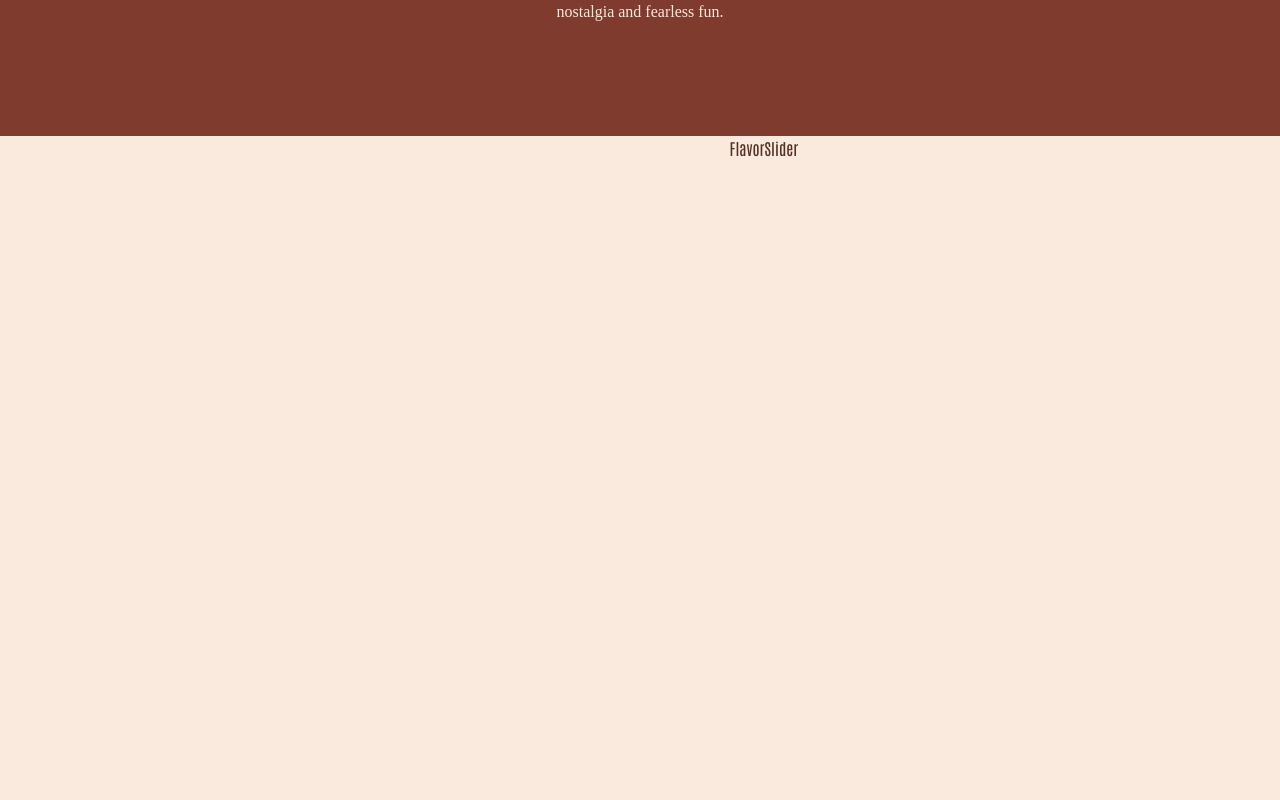
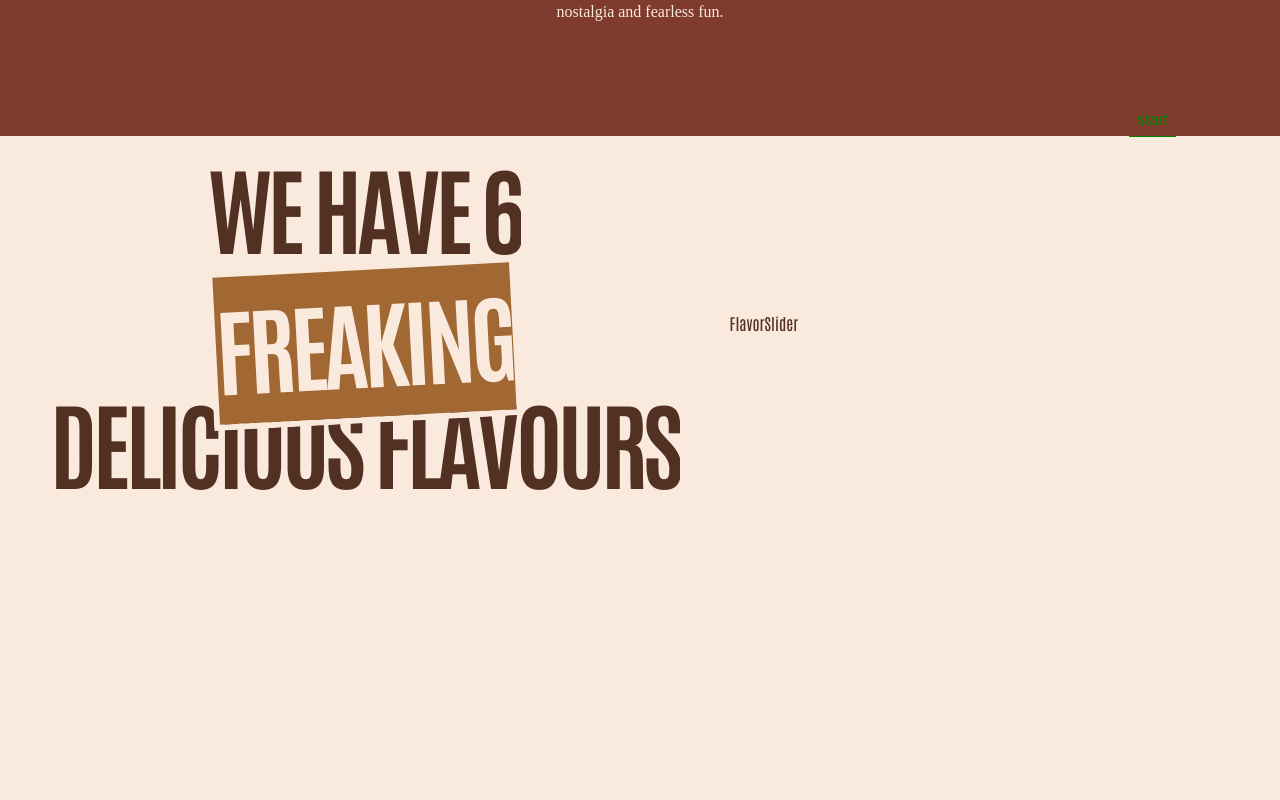
Before and after one commit to Ndungu-Jn/3d-Gsap, a React (Vite) app: page / in a window 1280 px wide. Shown: the part 1520-2320 px from the top of the page. Built offline with nearby package versions, Linux system fonts and the light colour scheme; a web font is replaced by a local one.

Commit message:
Enhance FlavorTitle and MessageSection with GSAP animations for improved text reveal and interactivity

```diff
--- a/src/components/FlavorTitle.jsx
+++ b/src/components/FlavorTitle.jsx
@@ -1,6 +1,53 @@
+import { useGSAP } from "@gsap/react";
+import gsap from "gsap";
+import { SplitText } from "gsap/all";
+
 const FlavorTitle = () => {
+  useGSAP(() => {
+    const firstTextSplit = SplitText.create(".first-text-split h1", {
+      type: "chars",
+    });
+    const secondTextSplit = SplitText.create(".second-text-split h1", {
+      type: "chars",
+    });
+
+    gsap.from(firstTextSplit.chars, {
+      yPercent: 200,
+      stagger: 0.02,
+      ease: "power1.inOut",
+      scrollTrigger: {
+        trigger: ".flavor-section",
+        start: "top 30%",
+      },
+    });
+    gsap.to(".flavor-text-scroll", {
+      duration: 1,
+      clipPath: "polygon(0% 0%, 100% 0%, 100% 100%, 0% 100%)",
+      scrollTrigger: {
+        trigger: ".flavor-section",
+        start: "top 30%",
+        markers: true,
+      },
+    });
+  });
   return (
-    <div className="general-title col-center h-full 2xl:gap-32 xl:gap-24 gap-16 "></div>
+    <div className="general-title col-center h-full 2xl:gap-32 xl:gap-24 gap-16 ">
+      <div className="overflow-hidden 2xl:py-0 py-3 first-text-split">
+        <h1>We have 6</h1>
+      </div>
+      <div
+        style={{ clipPath: "polygon(0% 0%, 0% 0%, 0% 100%, 0% 100%)" }}
+        className="flavor-text-scroll"
+      >
+        <div className=" bg-mid-brown pb-5 2xl:pt-0 pt-3 2xl:px-5 px=3">
+          <h2 className="text-milk">freaking</h2>
+        </div>
+      </div>
+
+      <div className="overflow-hidden 2xl:py-0 py-3 second-text-split ">
+        <h1>delicious flavours</h1>
+      </div>
+    </div>
   );
 };
 
--- a/src/sections/MessageSection.jsx
+++ b/src/sections/MessageSection.jsx
@@ -39,8 +39,8 @@ const MessageSection = () => {
     const revealTl = gsap.timeline({
       delay: 1,
       scrollTrigger: {
-        trigger: ".msg-text-scroll",
-        start: "top 70%",
+        trigger: ".message-content",
+        start: "top 30%",
       },
     });
     revealTl.to(".msg-text-scroll", {
```
